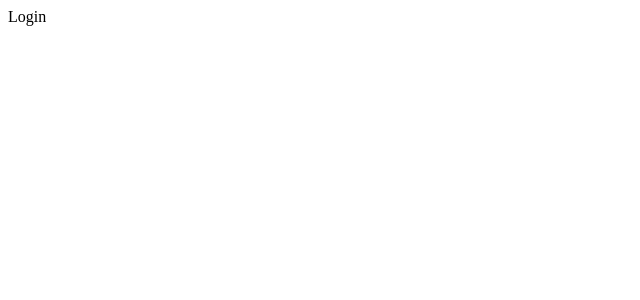
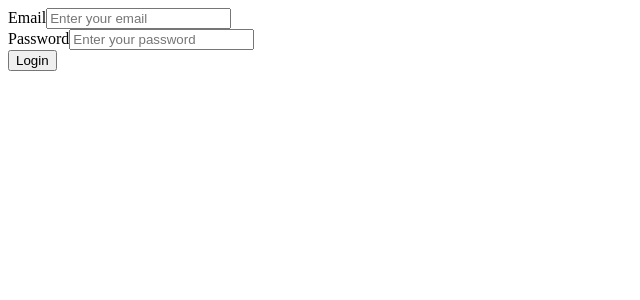
Before and after one commit to dinakc/Blog-post-nextjs, a Next.js app in the folder frontend/: page /login in a window 1280 px wide. Shown: the top 300 px of the page, without its empty margins (0-640 px from the left). Built offline with nearby package versions, Linux system fonts and the light colour scheme.

Commit message:
login and user auth

```diff
--- a/frontend/src/app/components/footer.tsx
+++ b/frontend/src/app/components/footer.tsx
@@ -1,7 +1,7 @@
 function Footer() {
   return (
-    <div className="relative">
-      <h1 className="absolute right-0 left-0 bottom-0 h-10 bg-slate-900 text-white text-center p-2">
+    <div>
+      <h1 className="mt-auto right-0 left-0 bottom-0 h-10 bg-slate-900 text-white text-center p-2">
         Copywrite &copy; 2023
       </h1>
     </div>
--- a/frontend/src/app/login/page.tsx
+++ b/frontend/src/app/login/page.tsx
@@ -1,7 +1,100 @@
-import React from "react";
+"use client";
+import axios from "axios";
+import React, { useState } from "react";
+import toast from "react-hot-toast";
+
+interface IUserData {
+  email: string;
+  password: string;
+  id: number;
+}
 
 function Login() {
-  return <div>Login</div>;
+  const [email, setEmail] = useState("");
+  const [password, setPassword] = useState("");
+  const [isLoggingIn, setIsLoggingIn] = useState(false);
+  const [blogData, setBlogData] = useState<IUserData[]>([]);
+
+  // blogData.map((eachuser) => {
+  //   if (email === eachuser.email && password === eachuser.password) {
+  //     console.log("user logged in");
+  //   }
+  //   if (password !== eachuser.password) {
+  //     console.log("email not correct");
+  //   }
+  //   if (email !== eachuser.email) {
+  //     console.log("password is corrrect ");
+  //   }
+  // });
+
+  function loginUser(e) {
+    if (!email) {
+      toast.error("Please Enter Email");
+      return;
+    }
+    if (!password) {
+      toast.error("Please Enter Password");
+      return;
+    }
+    e.preventDefault();
+    axios
+      .post("http://localhost:4000/users", { email, password })
+      .then((response) => {
+        // setBlogData(response.data);
+        toast.success("Logged in successfully");
+        setEmail("");
+        setPassword("");
+        console.log(response.data);
+
+        // Saving the token in localstorage
+        localStorage.setItem("session-token", response.data.accessToken);
+
+        // Redirect to addblog after successful login
+        // navigate("/cart");
+      })
+      .catch((error) => {
+        // Display an error toast if the login attempt fails
+        toast.error(error.response.data.message);
+      })
+      .finally(() => {
+        setIsLoggingIn(false); // Finish the login process
+      });
+  }
+
+  return (
+    <form onSubmit={loginUser}>
+      <div className="mb-4">
+        <label className="block text-sm font-medium text-gray-700">Email</label>
+        <input
+          className="mt-1 p-1 rounded bg-gray-100 w-full"
+          type="text"
+          placeholder="Enter your email"
+          onChange={(e) => setEmail(e.target.value)}
+          // onBlur={validateEmail}
+        />
+        {/* {emailError && <p>{emailError}</p>} */}
+      </div>
+      <div className="mb-4">
+        <label className="block text-sm font-medium text-gray-700">
+          Password
+        </label>
+        <input
+          className="mt-1 p-1 rounded bg-gray-100 w-full"
+          type="password"
+          placeholder="Enter your password"
+          onChange={(e) => setPassword(e.target.value)}
+          // onBlur={validatePassword}
+        />
+        {/* {passwordError && <p>{passwordError}</p>} */}
+      </div>
+
+      <button
+        className="w-full mt-2 px-4 py-2 bg-green-700 text-white rounded hover:bg-green-800"
+        type="submit">
+        Login
+      </button>
+    </form>
+  );
 }
 
 export default Login;
--- a/frontend/src/app/register/page.tsx
+++ b/frontend/src/app/register/page.tsx
@@ -91,6 +91,7 @@
           Register
         </button>
       </form>
+      <div>bla bla</div>
     </div>
   );
 }
```
Also changed, not shown: 1 other file (tests, documents, lock files or other folders).
